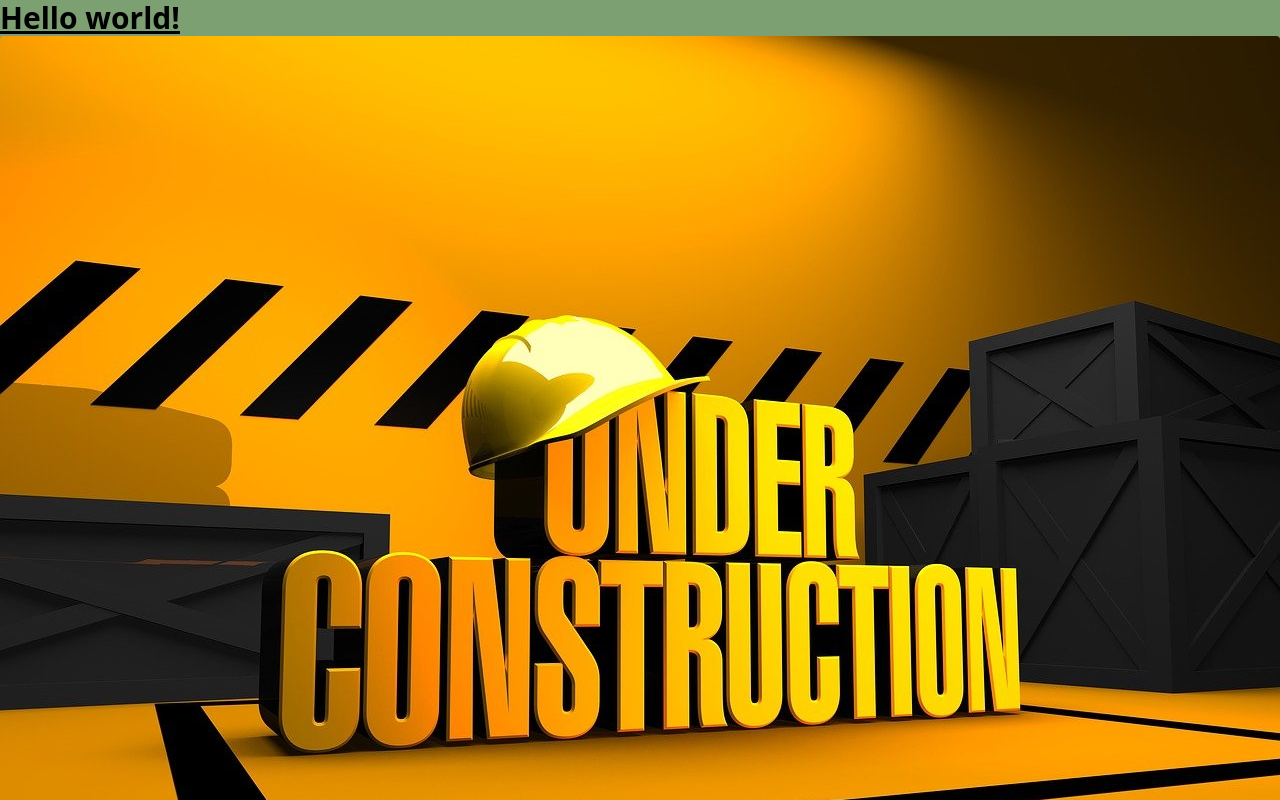
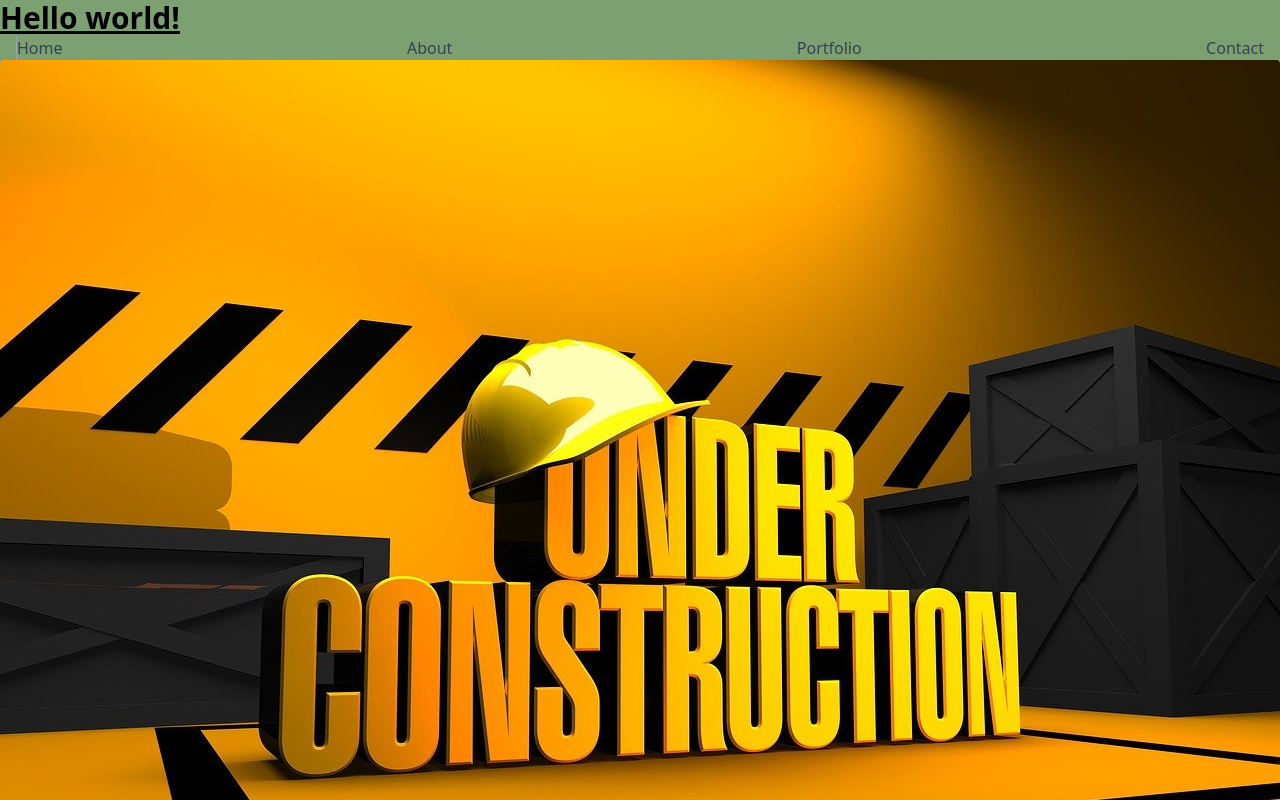
Before and after one commit to ArberTotraku/portofolio, a React (Create React App) app: page / in a window 1280 px wide. Shown: the top 800 px of the page. Built offline with nearby package versions, Linux system fonts and the light colour scheme.

Commit message:
added hamburger menu

```diff
--- a/src/App.jsx
+++ b/src/App.jsx
@@ -4,6 +4,7 @@ import Footer from './pages/Contact.jsx'
 import Projects from './pages/Projects.jsx'
 import "./App.css"
 import Header from './pages/Header.jsx'
+import HamburgerMenu from './components/HamburgerMenu.jsx'
 // import Navbar from './pages/Navbar.jsx'
 const App = () => {
   return (
@@ -12,6 +13,7 @@ const App = () => {
       Hello world!
     </h1>
     {/* <Navbar/> */}
+    <HamburgerMenu/>
 <Header/>
     <About/>
 <Projects/>
--- /dev/null
+++ b/src/components/HamburgerMenu.jsx
@@ -0,0 +1,95 @@
+import React, { useState } from 'react';
+
+const HamburgerMenu = () => {
+    const [isOpen, setIsOpen] = useState(false);
+
+    const toggleMenu = () => {
+        setIsOpen(!isOpen);
+    };
+
+    return (
+        <div>
+            <div className="md:hidden">
+                <button
+                    onClick={toggleMenu}
+                    className={`block text-gray-800 focus:outline-none ${
+                        isOpen ? 'hidden' : ''
+                    }`}
+                >
+                    <svg
+                        className="h-6 w-6"
+                        fill="none"
+                        stroke="currentColor"
+                        viewBox="0 0 24 24"
+                    >
+                        <path
+                            strokeLinecap="round"
+                            strokeLinejoin="round"
+                            strokeWidth="2"
+                            d="M4 6h16M4 12h16M4 18h16"
+                        ></path>
+                    </svg>
+                </button>
+                <button
+                    onClick={toggleMenu}
+                    className={`block text-gray-800 focus:outline-none ${
+                        isOpen ? '' : 'hidden'
+                    }`}
+                >
+                    <svg
+                        className="h-6 w-6"
+                        fill="none"
+                        stroke="currentColor"
+                        viewBox="0 0 24 24"
+                    >
+                        <path
+                            strokeLinecap="round"
+                            strokeLinejoin="round"
+                            strokeWidth="2"
+                            d="M6 18L18 6M6 6l12 12"
+                        ></path>
+                    </svg>
+                </button>
+            </div>
+            <nav
+                className={`${
+                    isOpen ? 'block' : 'hidden'
+                } md:block md:ml-4 md:pr-4 md:border-l md:border-gray-400 md:pb-0 pb-4`}
+            >
+                <ul className="md:flex items-center justify-between text-base text-gray-700">
+                    <li>
+                        <a href="/" className="block md:inline-block md:mt-0 mt-4 mr-4">
+                            Home
+                        </a>
+                    </li>
+                    <li>
+                        <a
+                            href="/about"
+                            className="block md:inline-block md:mt-0 mt-4 mr-4"
+                        >
+                            About
+                        </a>
+                    </li>
+                    <li>
+                        <a
+                            href="/portfolio"
+                            className="block md:inline-block md:mt-0 mt-4 mr-4"
+                        >
+                            Portfolio
+                        </a>
+                    </li>
+                    <li>
+                        <a
+                            href="/contact"
+                            className="block md:inline-block md:mt-0 mt-4"
+                        >
+                            Contact
+                        </a>
+                    </li>
+                </ul>
+            </nav>
+        </div>
+    );
+};
+
+export default HamburgerMenu;
--- a/src/pages/Header.jsx
+++ b/src/pages/Header.jsx
@@ -5,7 +5,7 @@ import React from 'react'
 const Header = () => {
   return (
     <div>
-        <img src={under} alt="" srcset=""   className="w-100 h-100 rounded mx-auto mb-5"/>
+        <img src={under} alt="" srcset=""   className="w-90 h-30 rounded mx-auto mb-5"/>
     </div>
   )
 }
--- a/src/pages/Projects.jsx
+++ b/src/pages/Projects.jsx
@@ -60,8 +60,8 @@ const Projects = () => {
   return (
     <>
         <div className="container mx-auto p-3 justify-center" >
-    <h1 className="text-4xl bold">My projects:</h1>
-      <p className="text-1xl">
+    <h1 className="text-5xl bold">My projects:</h1>
+      <p className="text-2xl">
         Please note that not everything is included, you can find more in my
         github account <SocialIcon url="https://github.com/arbertotraku" />
       </p>
```
